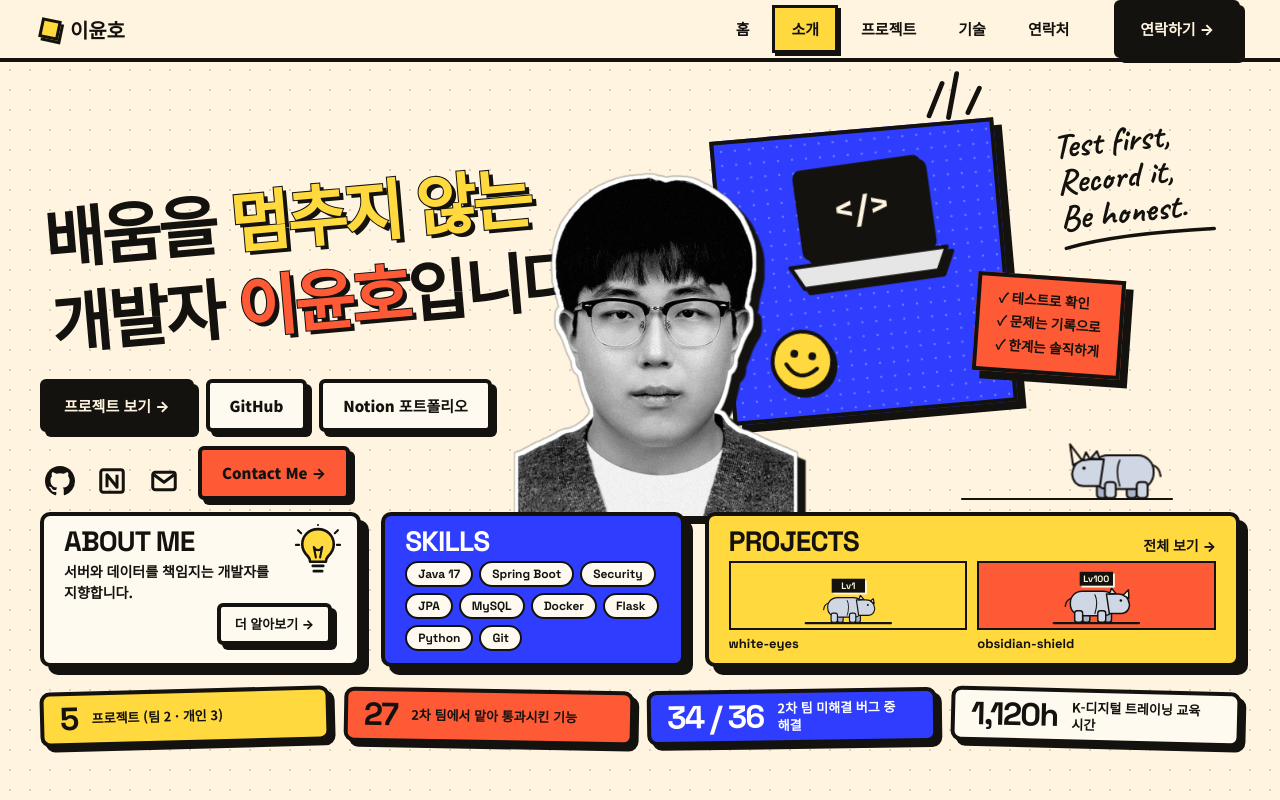
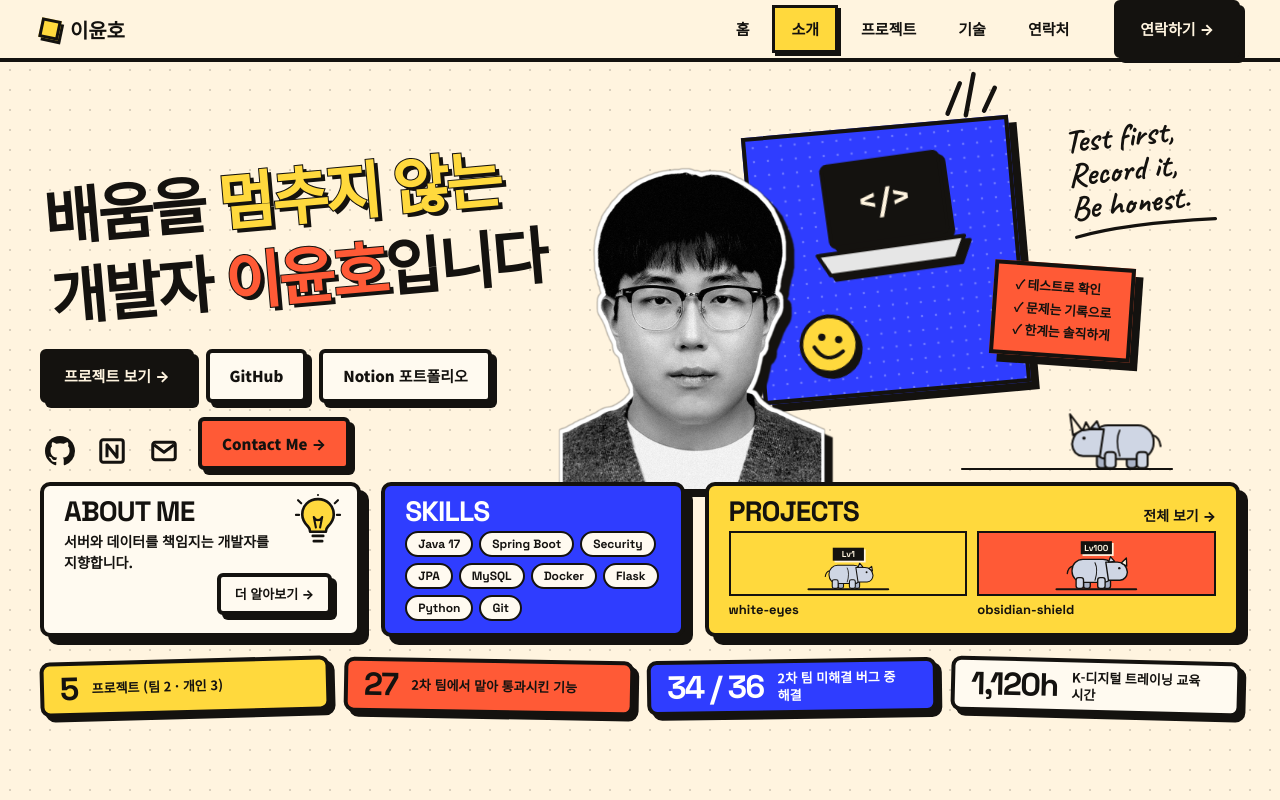
Before and after one commit to ho8566z/yunho-portfolio-2611, a plain HTML site: page index.html in a window 1280 px wide. Shown: the top 800 px of the page. Drawn offline with nearby package versions, Linux system fonts and the light colour scheme; a web font is replaced by a local one.

Commit message:
큰 모니터에서 히어로 배치가 노트북과 같도록 화면 높이 기준을 751px로 고정
vh 기준 크기와 880px 이하 전용 규칙 때문에 큰 모니터에서 헤드라인이 꺾이고 사진이 문구를 덮었음.
--vh 변수로 높이 기준 상한을 두고, 소개 문구·태그 숨김 규칙을 높이 조건 없이 적용.

Co-Authored-By: Claude Sonnet 5.5 <noreply@anthropic.com>

```diff
--- a/index.html
+++ b/index.html
@@ -16,6 +16,7 @@
 <link href="https://fonts.googleapis.com/css2?family=Noto+Sans+KR:wght@400;500;700;900&family=Space+Grotesk:wght@500;700&family=Space+Mono:wght@400;700&family=Caveat:wght@700&display=swap" rel="stylesheet">
 <style>
 :root{
+  --vh:min(1vh,7.51px); /* 노트북(높이 약 751px) 기준 배치를 큰 모니터에서도 유지 */
   /* 팔레트: 크림 바탕 + 코발트 · 토마토 · 레몬 · 민트 · 핑크 · 라일락 */
   --bg:#fff4df; --surface:#fffaf0; --text:#14120f; --muted:#5e5849; --ink:#14120f; --on-ink:#fff4df;
   --blue:#2f3dff; --red:#ff5a36; --yellow:#ffd93d; --mint:#6fe0b0; --pink:#ffb0d0; --lilac:#c9b6ff;
@@ -510,15 +511,15 @@ h1.big span{display:block}
 .rh-strip .rh-break{margin:0}
 @media (min-width:981px){
   .nav .wrap{height:58px}
-  .hero{padding-top:min(26px,3vh)}
-  .hero .eyebrow{margin-bottom:min(14px,1.6vh);padding:4px 14px}
-  .hello{font-size:clamp(28px,min(4.6vw,5.4vh),62px)}
-  .iam{font-size:clamp(56px,min(10.4vw,12.6vh),142px)}
-  .band{font-size:clamp(34px,min(7vw,8.6vh),98px)}
-  h1.big{margin-bottom:min(18px,2vh)}
-  .hero .lead{margin:min(18px,2.2vh) 0 min(20px,2.4vh);font-size:clamp(15px,min(1.5vw,2vh),19px)}
+  .hero{padding-top:min(26px,calc(3*var(--vh)))}
+  .hero .eyebrow{margin-bottom:min(14px,calc(1.6*var(--vh)));padding:4px 14px}
+  .hello{font-size:clamp(28px,min(4.6vw,calc(5.4*var(--vh))),62px)}
+  .iam{font-size:clamp(56px,min(10.4vw,calc(12.6*var(--vh))),142px)}
+  .band{font-size:clamp(34px,min(7vw,calc(8.6*var(--vh))),98px)}
+  h1.big{margin-bottom:min(18px,calc(2*var(--vh)))}
+  .hero .lead{margin:min(18px,calc(2.2*var(--vh))) 0 min(20px,calc(2.4*var(--vh)));font-size:clamp(15px,min(1.5vw,calc(2*var(--vh))),19px)}
   .cta .btn{padding:10px 20px}
-  .art{max-width:min(560px,50vh)}
+  .art{max-width:min(560px,calc(50*var(--vh)))}
   .art{margin-bottom:-48px}
   .top-cards{gap:20px}
   .tc{padding:16px 20px 18px}
@@ -530,27 +531,27 @@ h1.big span{display:block}
   .pills{gap:6px}
   .pills span{padding:3px 11px;font-size:12px;border-width:2.5px}
   .thumbs{gap:10px}
-  .th svg{height:min(96px,10.5vh);border-width:2.5px}
+  .th svg{height:min(96px,calc(10.5*var(--vh)));border-width:2.5px}
   .th b{margin-top:6px;font-size:13px}
   .th span{font-size:11.5px}
-  .cta-band{margin-top:min(26px,3vh)}
+  .cta-band{margin-top:min(26px,calc(3*var(--vh)))}
   .social a{width:40px;height:40px}.social svg{width:30px;height:30px}
   .cta-band .bar{padding:10px 24px;font-size:clamp(16px,2vw,26px)}
   .cta-band .go{padding:12px 22px;font-size:15px}
   .stats{margin-top:56px}
 }
 @media (min-width:981px){
-  .art{max-width:min(560px,54vh)}
-  .art .hand{font-size:clamp(18px,min(3.3vw,4.4vh),42px)}
-  .art .sticky{font-size:clamp(10px,min(1.2vw,1.7vh),14.5px);padding:min(14px,1.6vh) min(18px,1.6vw)}
+  .art{max-width:min(560px,calc(54*var(--vh)))}
+  .art .hand{font-size:clamp(18px,min(3.3vw,calc(4.4*var(--vh))),42px)}
+  .art .sticky{font-size:clamp(10px,min(1.2vw,calc(1.7*var(--vh))),14.5px);padding:min(14px,calc(1.6*var(--vh))) min(18px,1.6vw)}
 }
-@media (min-width:981px) and (max-height:880px){
+@media (min-width:981px){
   .hero .lead,.tc p.sm,.th span{display:none}
   .tc-about p{padding-right:50px}
   .hero{padding-top:14px}
   .hero .eyebrow{display:none}
   .cta-band{margin-top:14px}
-  .th svg{height:min(96px,9vh)}
+  .th svg{height:min(96px,calc(9*var(--vh)))}
   .tc{padding:12px 18px 14px}
   .cta-band .bar{padding:8px 22px}
   .cta-band .go{padding:10px 20px}
@@ -558,7 +559,7 @@ h1.big span{display:block}
 @media (max-width:980px){.rh-strip{margin-top:28px}}
 
 /* 히어로: 문구(박스 없음) / 사진만 파란 박스 왼쪽으로 / 코뿔소는 사진 높이(카드 줄 바로 위) 오른쪽 */
-h1.big{--f0:clamp(32px,min(4.6vw,6.8vh),68px);--f1:clamp(38px,min(5.5vw,8.2vh),82px);margin:0 0 calc(min(22px,2.4vh) - 2.6*(var(--f1) - var(--f0)))}
+h1.big{--f0:clamp(32px,min(4.6vw,calc(6.8*var(--vh))),68px);--f1:clamp(38px,min(5.5vw,calc(8.2*var(--vh))),82px);margin:0 0 calc(min(22px,calc(2.4*var(--vh))) - 2.6*(var(--f1) - var(--f0)))}
 h1.big .kr{display:inline-block!important;padding:0;background:none;color:var(--ink);border:0;box-shadow:none;transform:rotate(-5deg);transform-origin:left bottom;font:900 var(--f1)/1.3 var(--font);letter-spacing:-.05em;white-space:normal}
 h1.big .kr .st,h1.big .kr .nm{-webkit-text-stroke:2px #14120f;paint-order:stroke fill;text-shadow:4px 4px 0 #14120f}
 h1.big .kr .st{color:#ffd93d}
@@ -581,7 +582,7 @@ h1.big .kr .nm{color:#ff5a36}
 .tc p{margin-bottom:4px}
 .tc p.sm{margin-bottom:8px}
 .tc-about .bulb{width:42px;top:10px}
-.th svg{height:min(80px,8.6vh)}
+.th svg{height:min(80px,calc(8.6*var(--vh)))}
 /* 통계 4개: 세로를 줄여 카드 줄 바로 아래 */
 .stats{margin-top:22px;gap:14px}
 .stat{padding:10px 18px 12px;box-shadow:5px 5px 0 var(--ink)}
```
